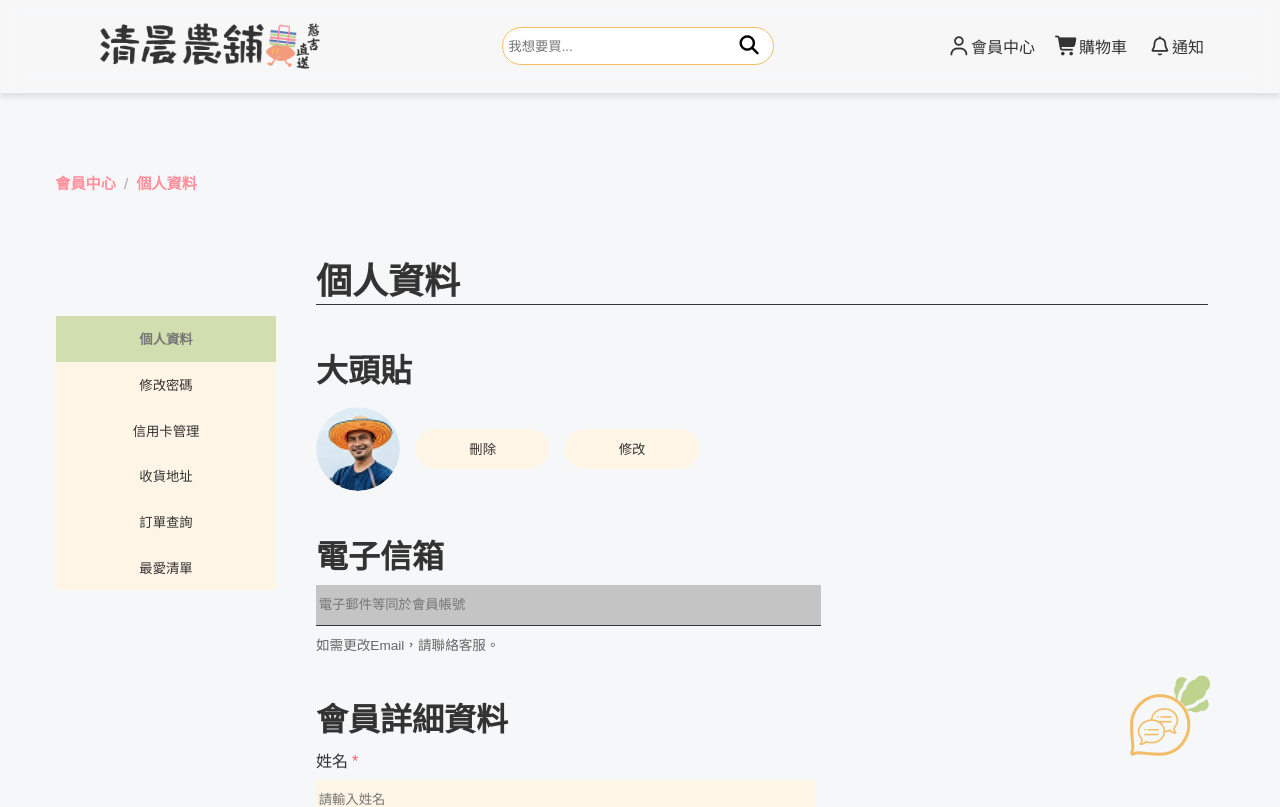
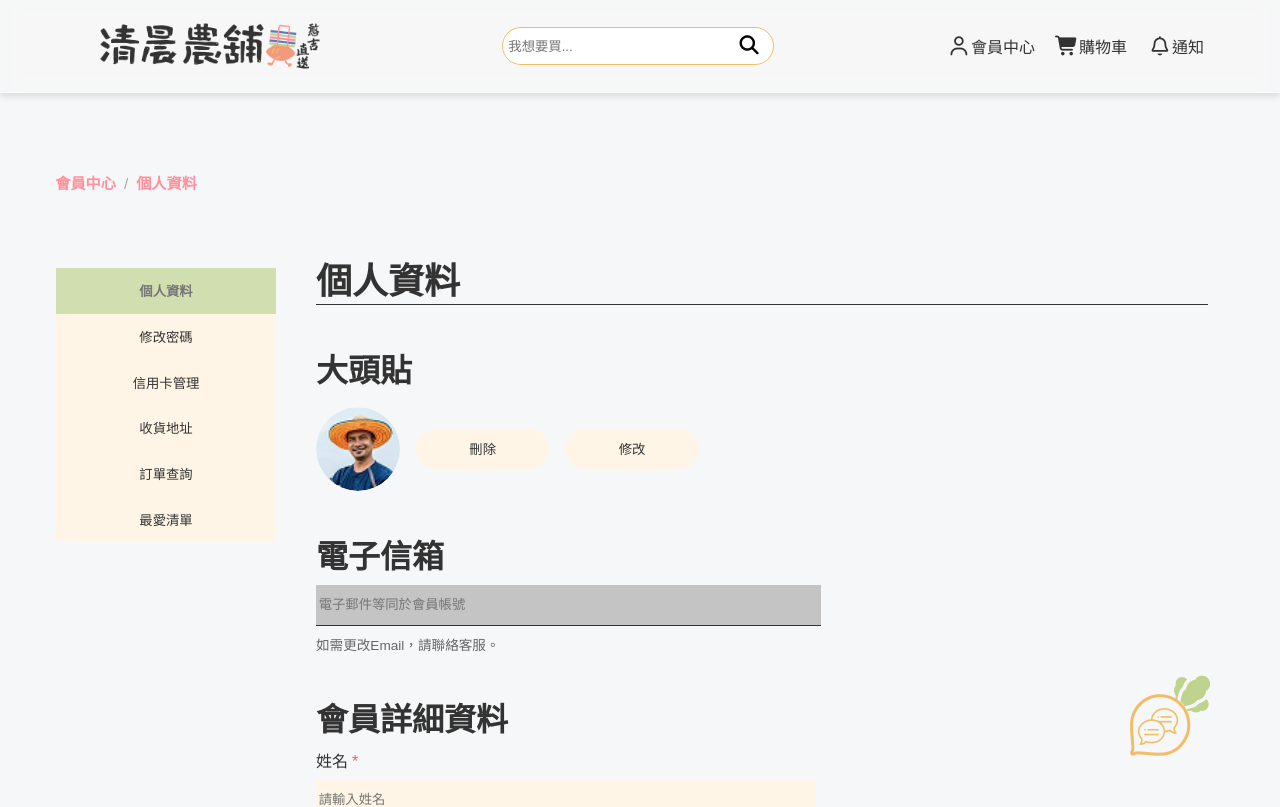
Before and after one commit to rHyThM3294/morning-farm, a Vue app: page /member in a window 1280 px wide. Shown: the top 807 px of the page. Built offline with nearby package versions, Linux system fonts and the light colour scheme.

Commit message:
修改會員中心

```diff
--- a/src/views/admin/AdminDashboardView.vue
+++ b/src/views/admin/AdminDashboardView.vue
@@ -32,7 +32,7 @@ const adminMainRef = ref(null);
 const farmerName = "小農";
 const currentView = shallowRef(Commodity);
 const editingProductId = ref(null);
-function switchView(viewName) {
+function switchView(viewName){
   switch (viewName) {
     case "add-commodity":
       editingProductId.value = null;
--- a/src/views/customer/MemberView.vue
+++ b/src/views/customer/MemberView.vue
@@ -256,13 +256,13 @@ const breadcrumb = computed(() => {
   }
   .desktopMenu{
     position: sticky;
-    top: 120px;
-    height: fit-content;
+    top: 100px;           /* header 高度，sticky 停在這裡 */
+    height: fit-content;  /* 不被 grid cell 撐高，sticky 才有作用 */
+    align-self: start;    /* grid 裡讓自己只佔內容高度 */
     display: flex;
     flex-direction: column;
     gap: 0;
-    margin: 5em 0 0 0;
-    align-self: start;
+    padding-top: 2em;     /* 視覺上的頂部留白，用 padding 而非 margin */
   }
   .desktopMenu button{
     padding: 1em 1em;
```
